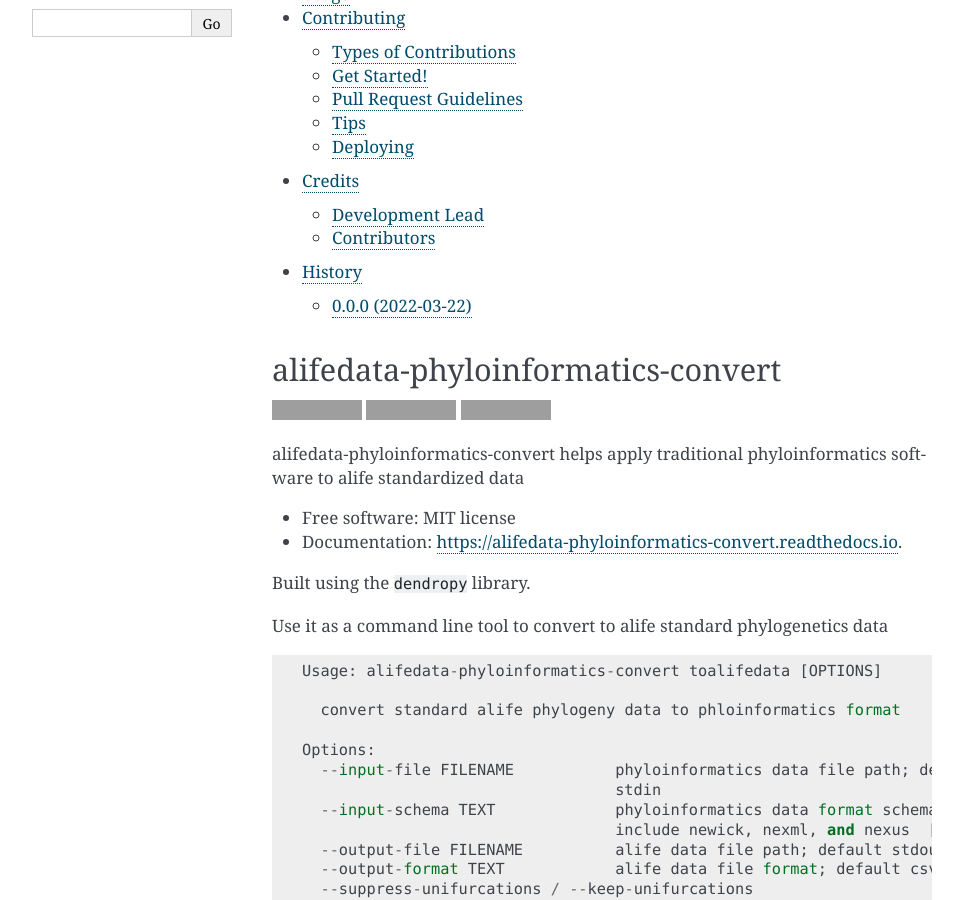
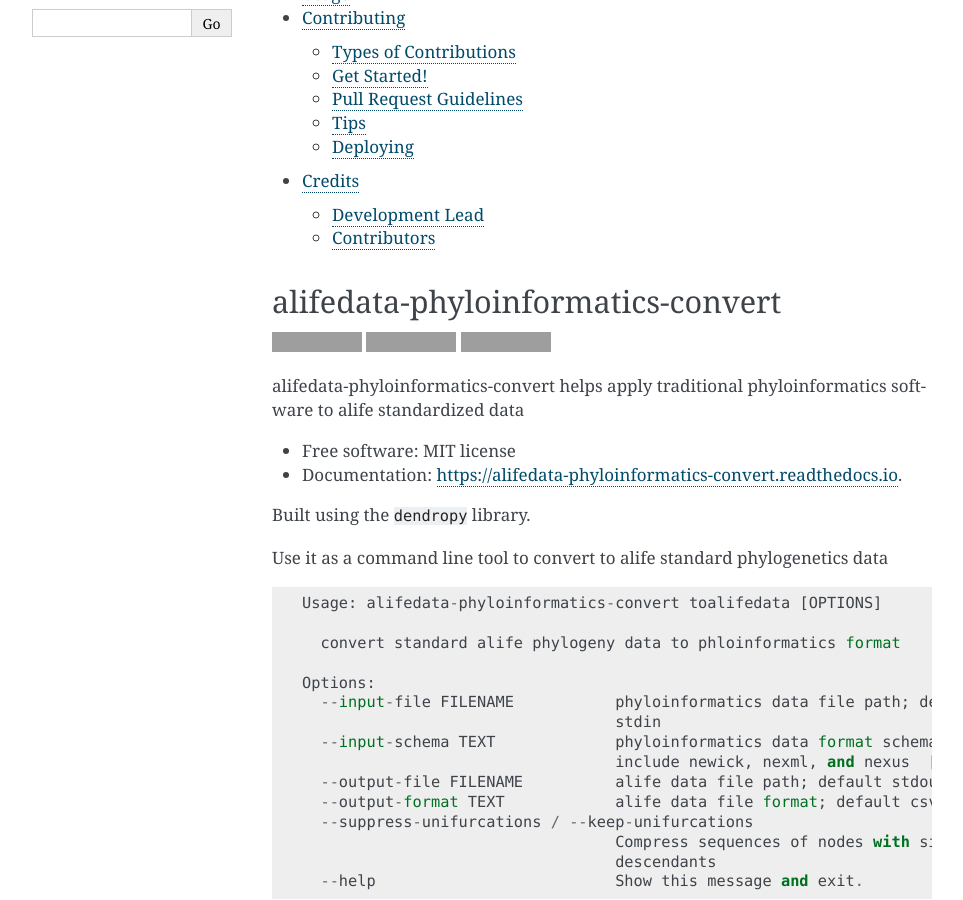
Before and after one commit to mmore500/alifedata-phyloinformatics-convert, a Sphinx documentation site: the page built from docs/index.rst, in a window 1280 px wide and 900 px high, scrolled down 365 px. Shown: the whole window, without its empty margins (148-1111 px from the left). Built offline with Sphinx 7.4.7, drawn with Linux system fonts in a browser that asks for light colours; pages that are not in the unit, such as notebooks, are missing from menus; grey boxes are pictures that could not be loaded.

Commit message:
Drop unused history content

```diff
--- a/HISTORY.rst
+++ /dev/null
@@ -1,8 +0,0 @@
-=======
-History
-=======
-
-0.0.0 (2022-03-22)
-------------------
-
-* First release on PyPI.
--- a/docs/history.rst
+++ /dev/null
@@ -1 +0,0 @@
-.. include:: ../HISTORY.rst
--- a/docs/index.rst
+++ b/docs/index.rst
@@ -10,7 +10,6 @@ Welcome to alifedata-phyloinformatics-convert's documentation!
    modules
    contributing
    authors
-   history
 
 .. include:: ../README.rst
 
```
